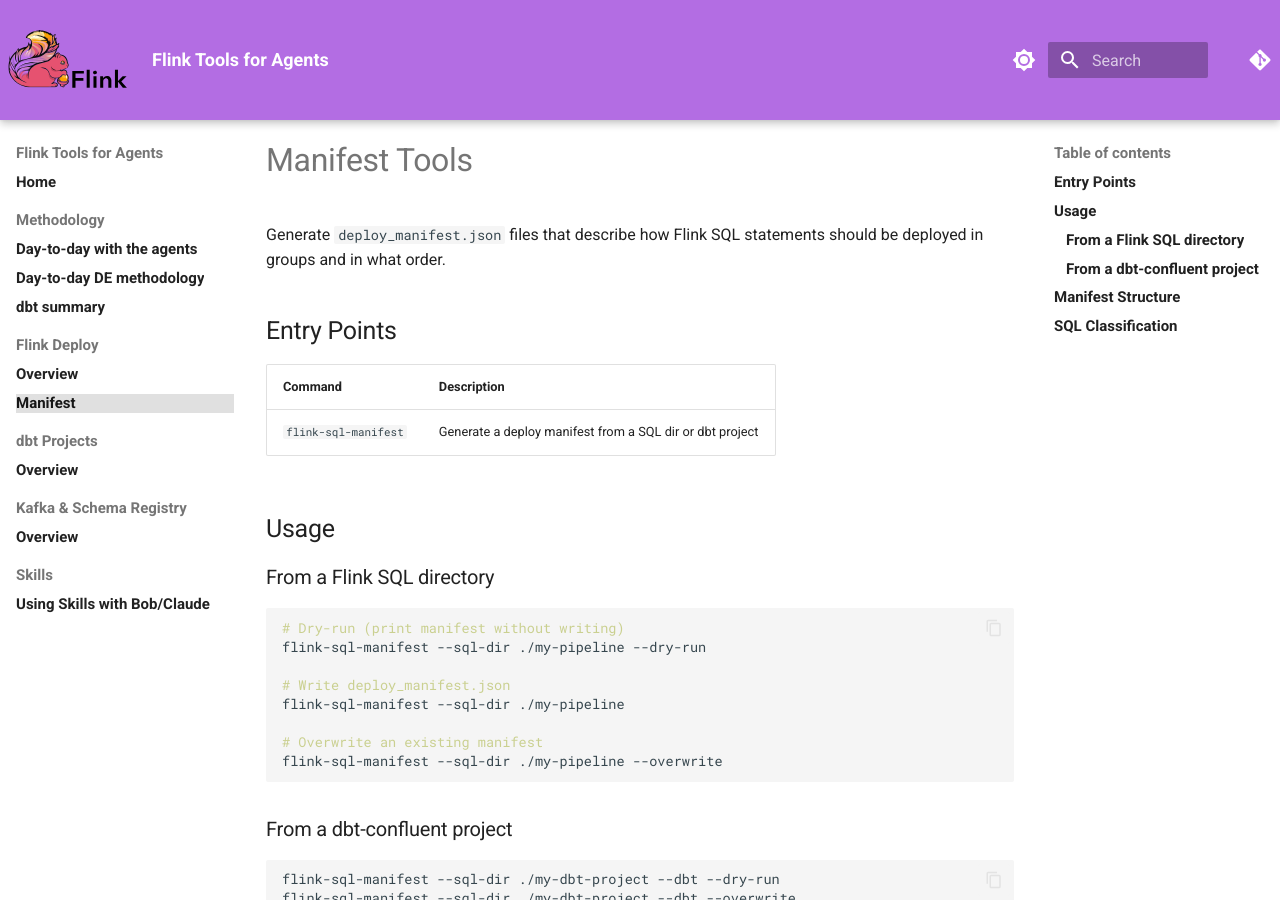
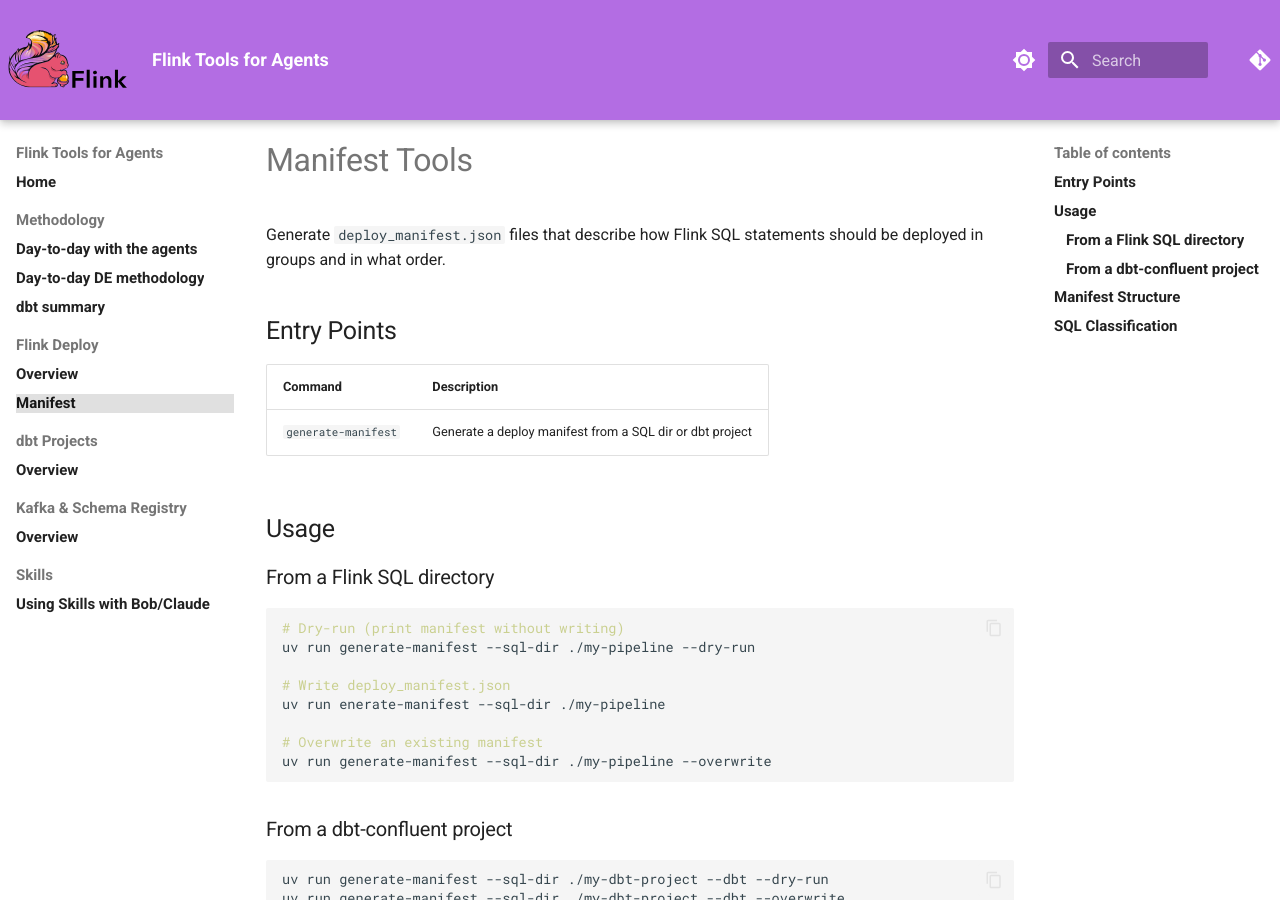
Before and after one commit to jbcodeforce/flink-tools-for-agents, an MkDocs documentation site: the page built from docs/manifest/index.md, in a window 1280 px wide and 900 px high. Built offline with MkDocs 1.6.1 and Material for MkDocs 9.7.7, drawn with Linux system fonts in a browser that asks for light colours; comment, search, counter and statistics services are not loaded.

Commit message:
fix manifest

````diff
--- a/docs/manifest/index.md
+++ b/docs/manifest/index.md
@@ -6,7 +6,7 @@ Generate `deploy_manifest.json` files that describe how Flink SQL statements sho
 
 | Command | Description |
 |---------|-------------|
-| `flink-sql-manifest` | Generate a deploy manifest from a SQL dir or dbt project |
+| `generate-manifest` | Generate a deploy manifest from a SQL dir or dbt project |
 
 ## Usage
 
@@ -14,20 +14,20 @@ Generate `deploy_manifest.json` files that describe how Flink SQL statements sho
 
 ```bash
 # Dry-run (print manifest without writing)
-flink-sql-manifest --sql-dir ./my-pipeline --dry-run
+uv run generate-manifest --sql-dir ./my-pipeline --dry-run
 
 # Write deploy_manifest.json
-flink-sql-manifest --sql-dir ./my-pipeline
+uv run enerate-manifest --sql-dir ./my-pipeline
 
 # Overwrite an existing manifest
-flink-sql-manifest --sql-dir ./my-pipeline --overwrite
+uv run generate-manifest --sql-dir ./my-pipeline --overwrite
 ```
 
 ### From a dbt-confluent project
 
 ```bash
-flink-sql-manifest --sql-dir ./my-dbt-project --dbt --dry-run
-flink-sql-manifest --sql-dir ./my-dbt-project --dbt --overwrite
+uv run generate-manifest --sql-dir ./my-dbt-project --dbt --dry-run
+uv run generate-manifest --sql-dir ./my-dbt-project --dbt --overwrite
 ```
 
 ## Manifest Structure
--- a/pyproject.toml
+++ b/pyproject.toml
@@ -27,8 +27,8 @@ dbt = [
     "rich>=13.7.0",
     "sqlalchemy>=2.0.0",
     "sqlglot>=25.0.0",
-    "dbt-confluent>=0.3.1",
-    "dbt-core>=1.9.0",
+    "dbt-confluent>=0.4.0",
+    "dbt-core>=1.11.0",
 ]
 all = [
     "flink-tools-for-agents[flink,kafka,dbt,dev]",
````
Also changed, not shown: skills/flink-deploy/SKILL.md (+1 -1 lines), tools/flink/AGENTS.md (+3 -1 lines), 3 other files.
